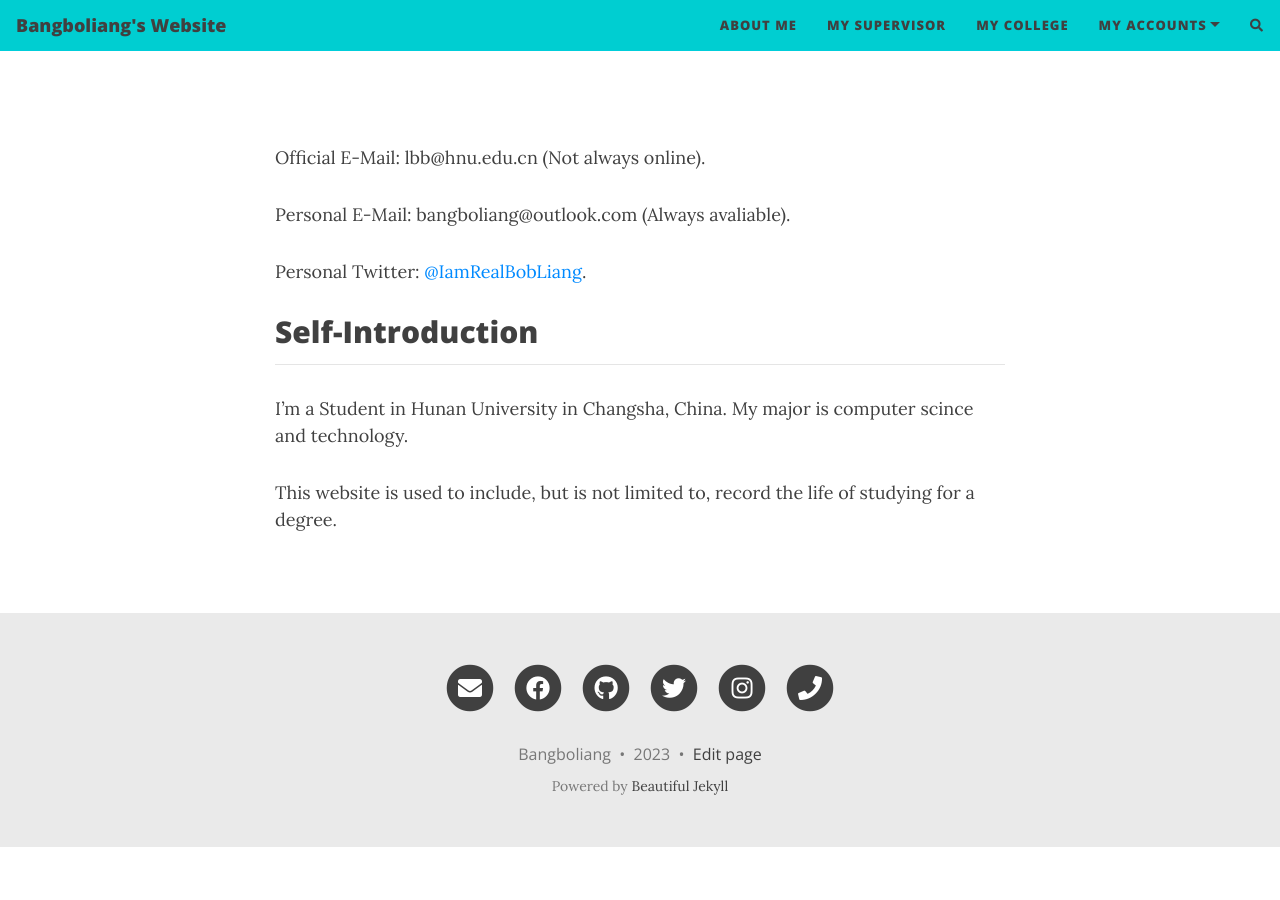
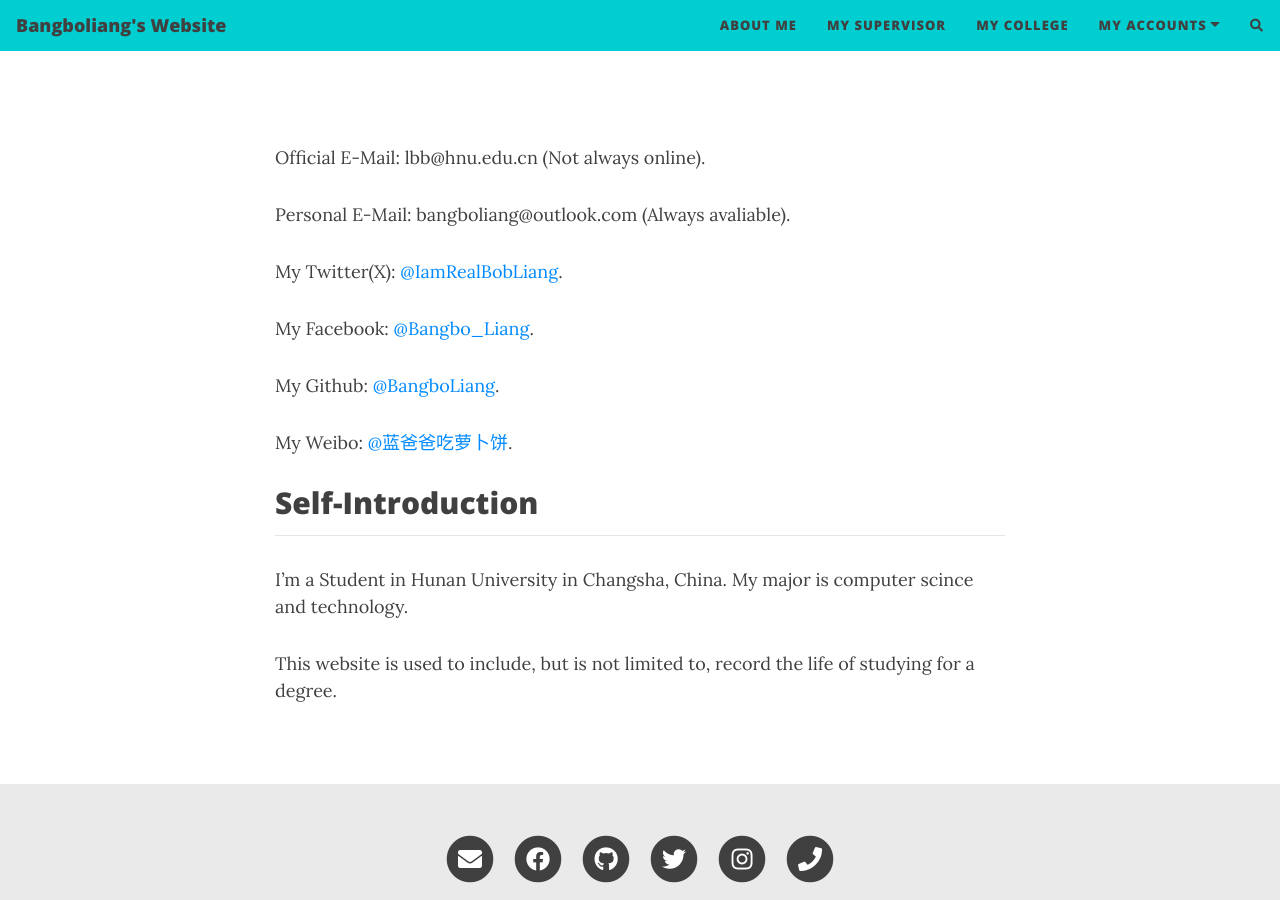
Before and after one commit to BangboLiang/BangboLiang.github.io, a Jekyll site: the page built from aboutme.md, in a window 1280 px wide and 900 px high, scrolled down 675 px. Built offline with Jekyll 4.4.1, drawn with Linux system fonts in a browser that asks for light colours; nearby versions of some CDN libraries; comment, search, counter and statistics services are not loaded; before the commit the page ends 1522 px from its top, so only the background shows below that.

Commit message:
Modify personal information

```diff
--- a/_config.yml
+++ b/_config.yml
@@ -24,7 +24,7 @@ navbar-links:
   My Supervisor: "https://grzy.hnu.edu.cn/site/index/chenguo"
   My College: "http://csee.hnu.edu.cn/"
   My Accounts:
-    - Twitter: "https://twitter.com/IamRealBobLiang"
+    - Twitter(X): "https://twitter.com/IamRealBobLiang"
     - Facebook: "https://www.facebook.com/profile.php?id=100083663814660"
     - Instagram: "https://www.instagram.com/thisislbb/"
     - Weibo: "https://weibo.com/u/6385610743"
--- a/aboutme.md
+++ b/aboutme.md
@@ -23,7 +23,13 @@ Official E-Mail: lbb@hnu.edu.cn (Not always online).
 
 Personal E-Mail: bangboliang@outlook.com (Always avaliable).
 
-Personal Twitter: [@IamRealBobLiang](https://twitter.com/IamRealBobLiang).
+My Twitter(X): [@IamRealBobLiang](https://twitter.com/IamRealBobLiang).
+
+My Facebook: [@Bangbo_Liang](https://www.facebook.com/profile.php?id=100083663814660).
+
+My Github: [@BangboLiang](https://github.com/BangboLiang).
+
+My Weibo: [@蓝爸爸吃萝卜饼](https://weibo.com/u/6385610743).
 
 ## Self-Introduction
 
```
